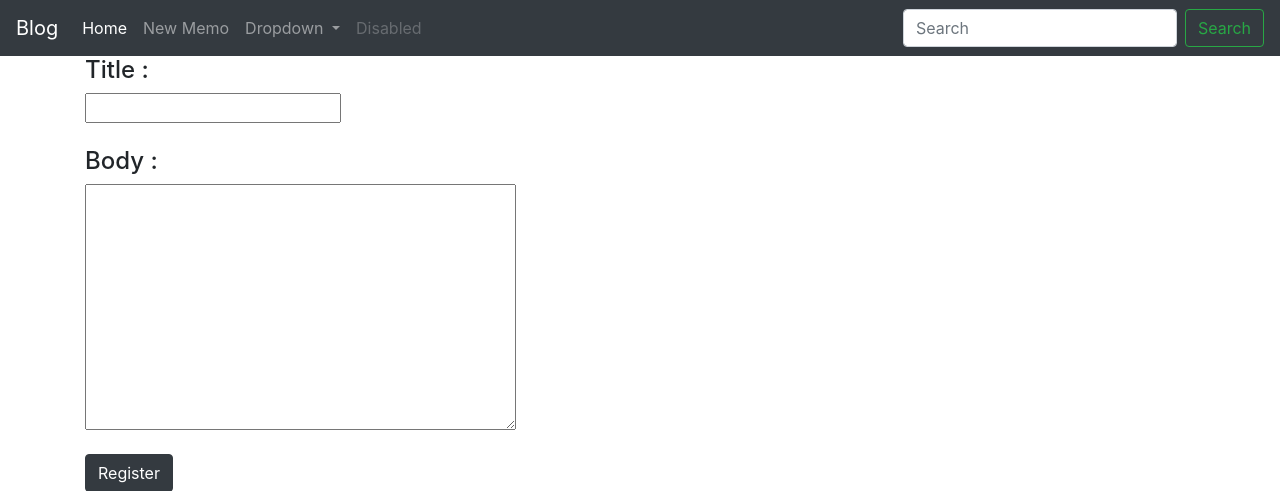
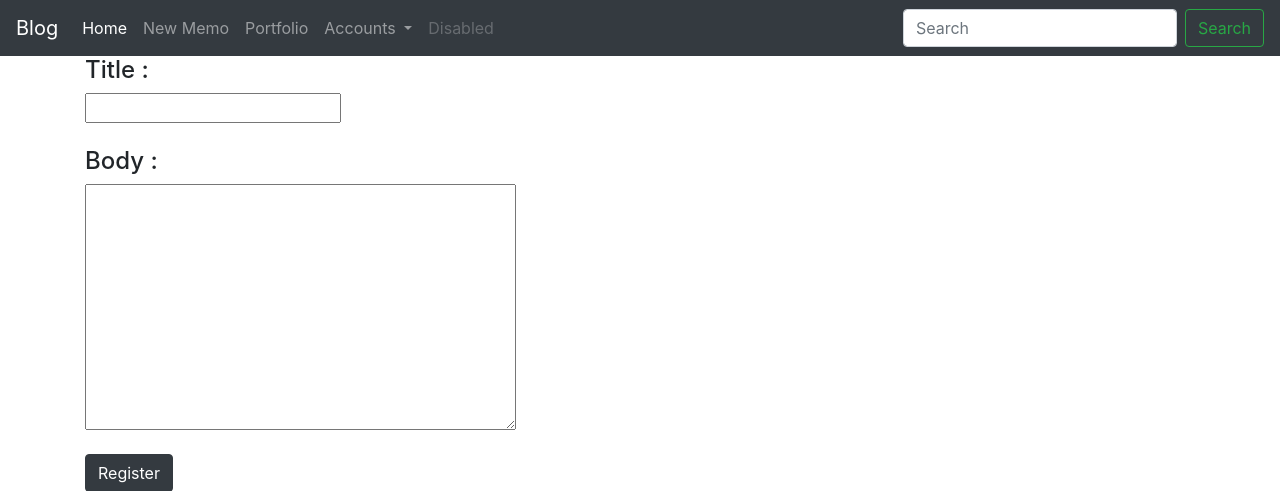
Before and after one commit to yuseon27/web_practice, a Django app: page /blog/new/ in a window 1280 px wide. Shown: the top 491 px of the page. Run offline with Django 3.2, Linux system fonts and the light colour scheme; parts of the project's set-up code (start-up, migrations or seed data) failed here and were passed over; some libraries are stand-ins or nearby versions.

Commit message:
Registered AccountApp in BlogProject

```diff
--- a/django/05. Blog Bootstrap/BlogBootstrapProject/BlogProject/settings.py
+++ b/django/05. Blog Bootstrap/BlogBootstrapProject/BlogProject/settings.py
@@ -39,6 +39,7 @@ INSTALLED_APPS = [
     'django.contrib.staticfiles',
     'BlogApp.apps.BlogappConfig',
     'PortfolioApp.apps.PortfolioappConfig',
+    'AccountApp.apps.AccountappConfig',
 ]
 
 MIDDLEWARE = [
--- a/django/05. Blog Bootstrap/BlogBootstrapProject/BlogProject/templates/base.html
+++ b/django/05. Blog Bootstrap/BlogBootstrapProject/BlogProject/templates/base.html
@@ -28,13 +28,17 @@
                 <li class="nav-item">
                     <a class="nav-link" href="{%url 'new' %}">New Memo</a>
                 </li>
+                <li class="nav-item">
+                    <a class="nav-link" href="{%url 'portfolio' %}">Portfolio</a>
+                </li>
                 <li class="nav-item dropdown">
                     <a class="nav-link dropdown-toggle" href="#" id="navbarDropdown" role="button"
                         data-toggle="dropdown" aria-haspopup="true" aria-expanded="false">
-                        Dropdown
+                        Accounts
                     </a>
                     <div class="dropdown-menu" aria-labelledby="navbarDropdown">
-                        <a class="dropdown-item" href="{% url 'portfolio' %}">Portfolio</a>
+                        <a class="dropdown-item" href="{% url 'signup' %}">Sign Up</a>
+                        <a class="dropdown-item" href="{% url 'login' %}">Log In</a>
                     </div>
                 </li>
                 <li class="nav-item">
--- a/django/05. Blog Bootstrap/BlogBootstrapProject/BlogProject/urls.py
+++ b/django/05. Blog Bootstrap/BlogBootstrapProject/BlogProject/urls.py
@@ -17,6 +17,7 @@ from django.contrib import admin
 from django.urls import path, include
 import BlogApp.views
 import PortfolioApp.views
+import AccountApp.views
 from django.conf import settings
 from django.conf.urls.static import static
 
@@ -25,6 +26,7 @@ urlpatterns = [
     path('', BlogApp.views.home, name='home'),
     path('blog/', include('BlogApp.urls')),    # All urls related to blogapp
     path('portfolio', PortfolioApp.views.portfolio, name='portfolio'),
+    path('account/', include('AccountApp.urls')),
 ]
 
 urlpatterns += static(settings.MEDIA_URL, document_root=settings.MEDIA_ROOT)
```
